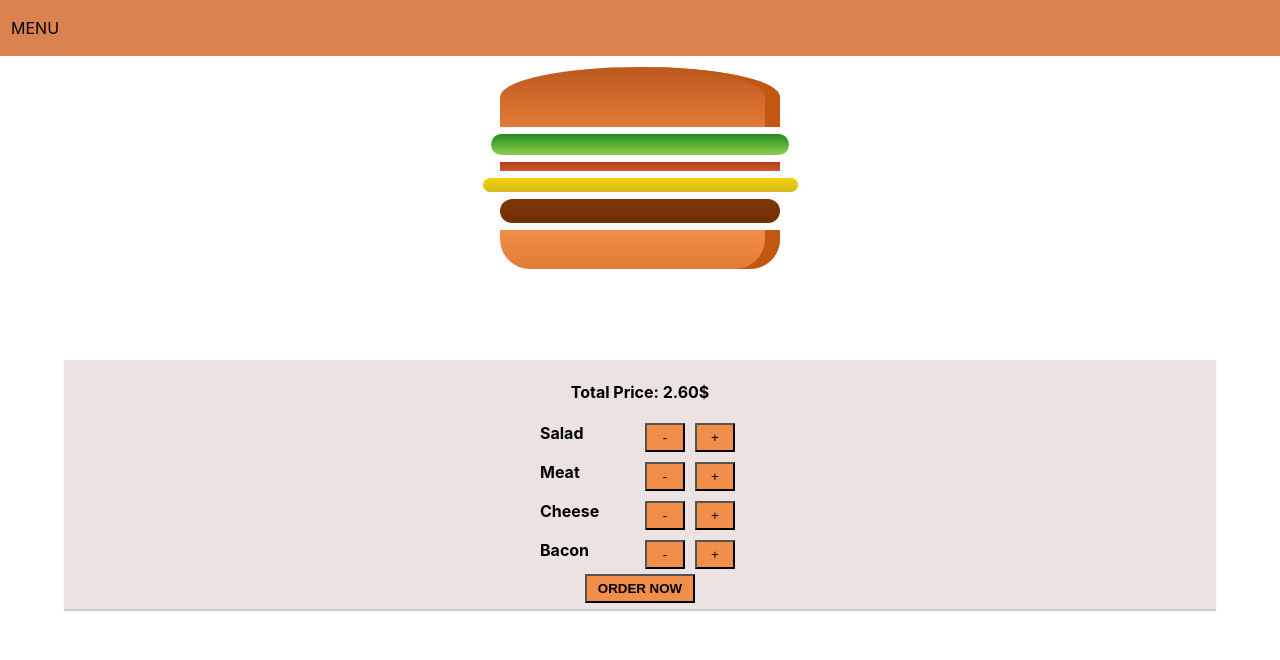
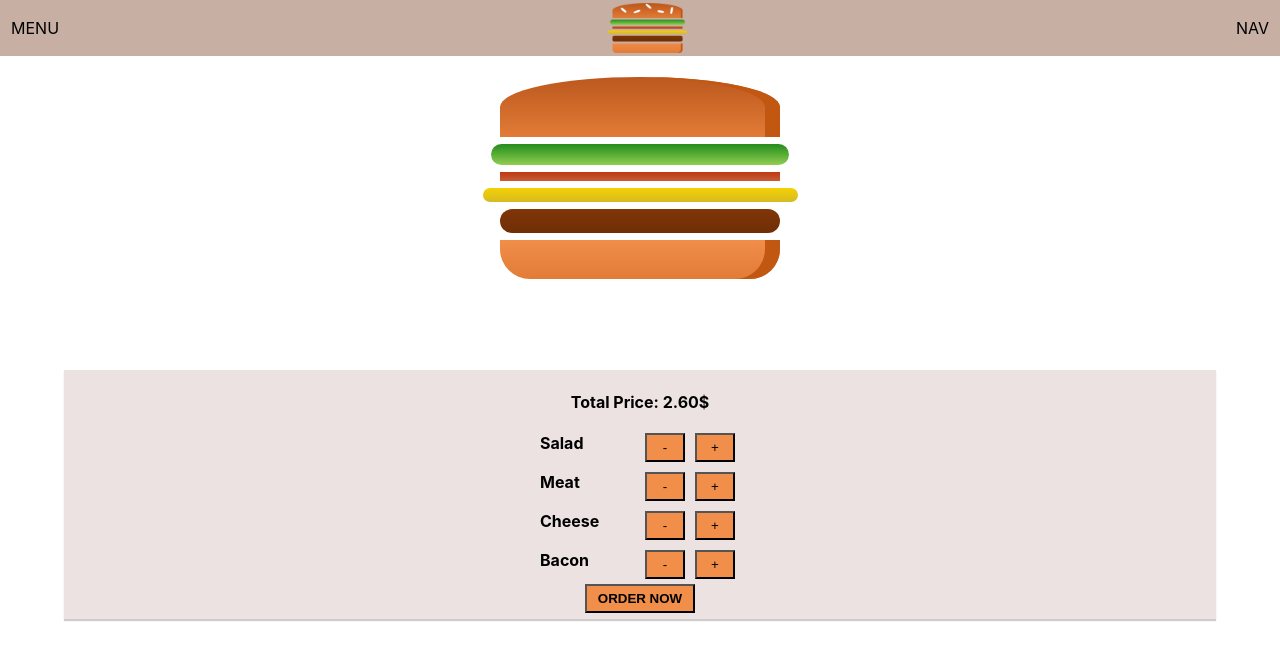
Before and after one commit to Stevan-Radovanovic/BurgerBuilder-WebApp, a React (Create React App) app in the folder bb1/: page / in a window 1280 px wide. Shown: the top 660 px of the page. Built offline with nearby package versions, Linux system fonts and the light colour scheme.

Commit message:
Added a logo

```diff
--- a/bb1/src/components/Layout/Layout.module.css
+++ b/bb1/src/components/Layout/Layout.module.css
@@ -1,3 +1,3 @@
 .Content {
-  margin-top: 60px;
+  margin-top: 70px;
 }
--- /dev/null
+++ b/bb1/src/components/Logo/Logo.js
@@ -0,0 +1,13 @@
+import React from 'react';
+import classes from './Logo.module.css';
+import logoImg from '../../assets/images/burger-logo.png';
+
+const Logo = (props) => {
+  return (
+    <div className={classes.Logo}>
+      <img src={logoImg} alt="Burger"></img>
+    </div>
+  );
+};
+
+export default Logo;
--- /dev/null
+++ b/bb1/src/components/Logo/Logo.module.css
@@ -0,0 +1,9 @@
+.Logo {
+  padding: 8px;
+  height: 100%;
+  max-height: 50px;
+}
+
+.Logo img {
+  height: 100%;
+}
--- a/bb1/src/components/Navigation/Toolbar/Toolbar.js
+++ b/bb1/src/components/Navigation/Toolbar/Toolbar.js
@@ -1,13 +1,14 @@
 import React from 'react';
 import classes from './Toolbar.module.css';
+import Logo from '../../Logo/Logo';
 
 const Toolbar = (props) => {
   return (
-    <div className={classes.Toolbar}>
-      <header>
-        <div>MENU</div>
-      </header>
-    </div>
+    <header className={classes.Toolbar}>
+      <div>MENU</div>
+      <Logo />
+      <div>NAV</div>
+    </header>
   );
 };
 
--- a/bb1/src/components/Navigation/Toolbar/Toolbar.module.css
+++ b/bb1/src/components/Navigation/Toolbar/Toolbar.module.css
@@ -7,6 +7,12 @@
   align-items: center;
   height: 56px;
   width: 100%;
-  background-color: #da8351;
+  background-color: #c7b0a3;
   padding: 0 11px;
+  z-index: 90;
+  box-sizing: border-box;
 }
+
+.Toolbar nav {
+  height: 100%;
+}
```
Also changed, not shown: bb1/src/assets/images/burger-logo.png (added).
